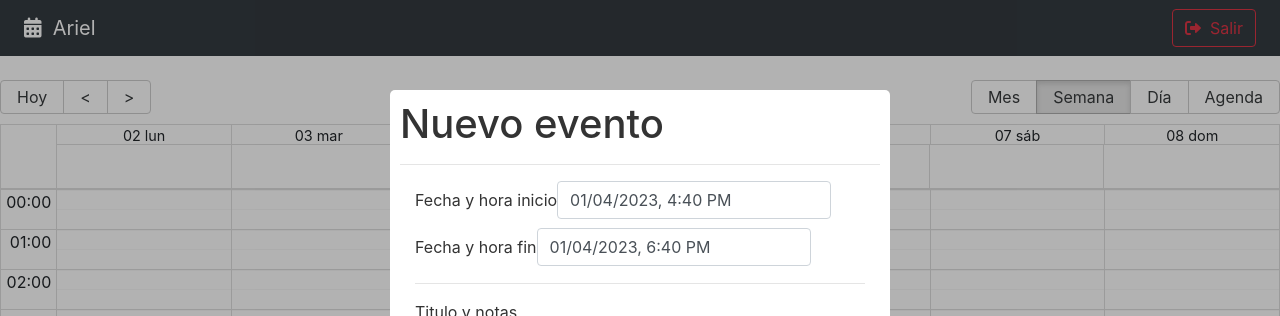
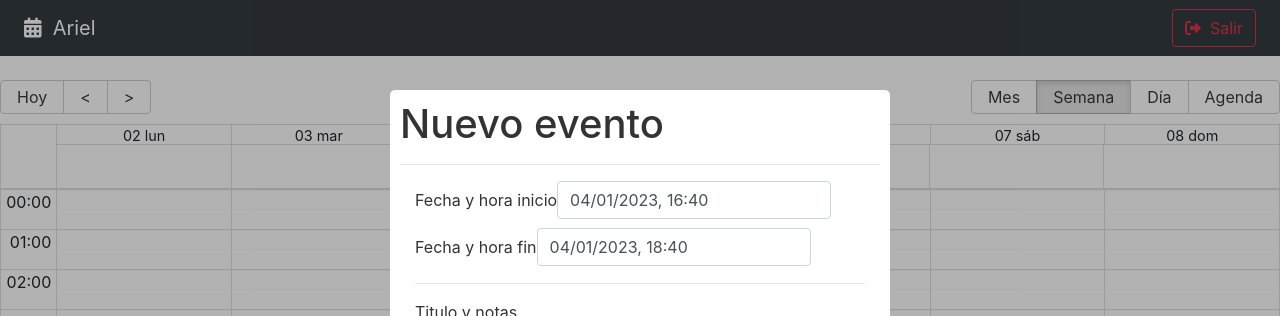
Before and after one commit to arieladasme/calendar, a React (Vite) app: page / in a window 1280 px wide. Shown: the top 316 px of the page. Built offline with nearby package versions, Linux system fonts and the light colour scheme.

Commit message:
esp datepicker

```diff
--- a/src/calendar/components/CalendarModal.jsx
+++ b/src/calendar/components/CalendarModal.jsx
@@ -1,8 +1,11 @@
 import { useState } from 'react'
 import { addHours } from 'date-fns'
 import Modal from 'react-modal'
-import DatePicker from 'react-datepicker'
+import DatePicker, { registerLocale } from 'react-datepicker'
 import 'react-datepicker/dist/react-datepicker.css'
+import es from 'date-fns/locale/es'
+
+registerLocale('es', es)
 
 const customStyles = {
   content: {
@@ -58,6 +61,9 @@
             selected={formValues.start}
             onChange={event => onDateChanged(event, 'start')}
             dateFormat="Pp"
+            showTimeSelect
+            locale="es"
+            timeCaption="Hora"
           />
         </div>
 
@@ -69,6 +75,9 @@
             onChange={event => onDateChanged(event, 'end')}
             dateFormat="Pp"
             minDate={formValues.start}
+            showTimeSelect
+            locale="es"
+            timeCaption="Hora"
           />
         </div>
 
```
